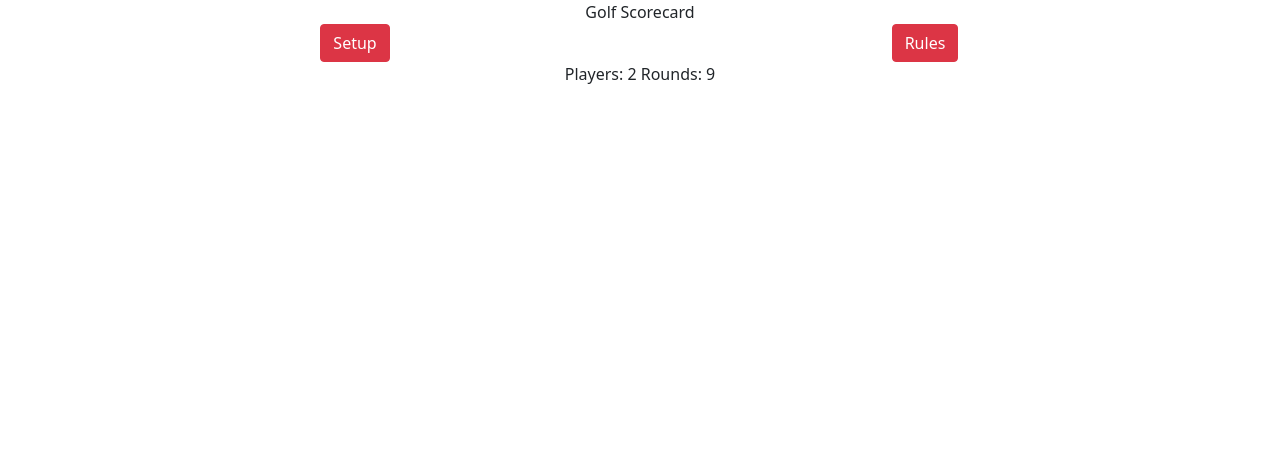
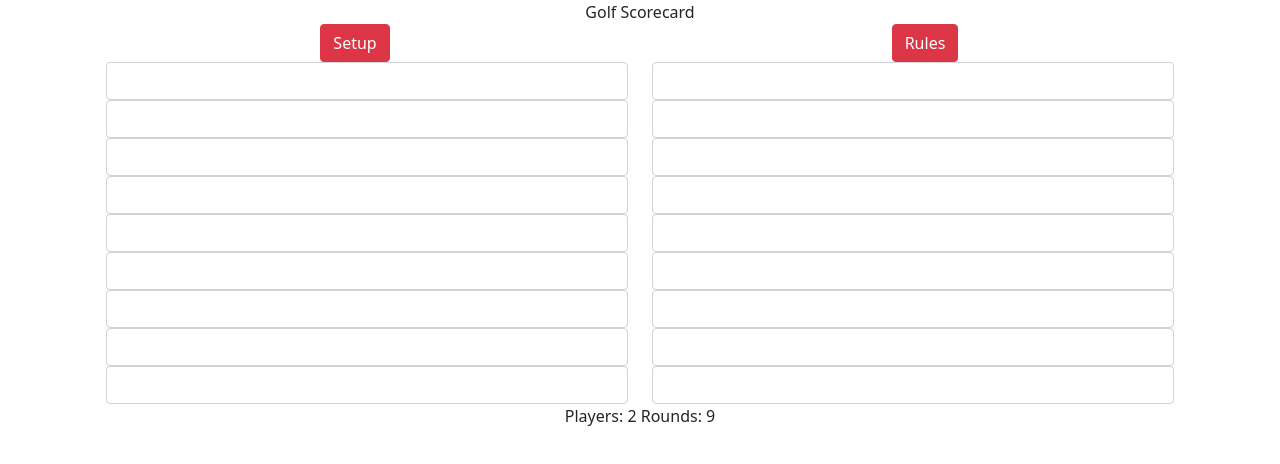
Before and after one commit to cpaj2013/golf-scorecard, a React (Create React App) app in the folder client/: page / in a window 1280 px wide. Shown: the top 464 px of the page. Built offline with nearby package versions, Linux system fonts and the light colour scheme.

Commit message:
outputs text boxes

```diff
--- a/client/src/components/Scorecard.js
+++ b/client/src/components/Scorecard.js
@@ -5,12 +5,55 @@
  *  Scorecard component that allows users to enter their score
  *
  * */
-import React, { Component } from 'react';
+import React, { Component, ScrollView } from 'react';
+import {
+    Button,
+    Container,
+    Row,
+    Col,
+    Form,
+    FormGroup,
+    InputGroup,
+    Label,
+    Input
+} from 'reactstrap';
 
 const Scorecard = (props) => {
+    var playerInputs = [];
+    var roundInputs = [];
+
+    for (let i = 1; i <= props.settings[0]; i++) {
+        for (let j = 1; j <= props.settings[1]; j++) {
+            roundInputs.push(
+                <Input name={`player${i}-round${j}`} />
+            )
+        }
+        playerInputs.push(<Col> {roundInputs} </Col>);
+        roundInputs = [];
+    }
+
+    function outputPlayerInputs(inputs) {
+        return (
+            <Col> {inputs} </Col>
+            )
+    }
+
+    function outputInputs() {
+        /*for (let i = 0; i < props.settings[0]; i++) {
+            outputPlayerInputs(playerInputs[i]);
+        }*/
+        return (playerInputs);
+    }
+
     return (
         <div>
-            Players: {props.settings[0]} Rounds: {props.settings[1]}
+            <Container>
+
+                <Row>
+                    {playerInputs}
+                </Row>
+                 Players: {props.settings[0]} Rounds: {props.settings[1]}
+            </Container>
         </div>
     );
 }
--- a/client/src/components/SetupModal.js
+++ b/client/src/components/SetupModal.js
@@ -57,7 +57,7 @@ const SetupModal = (props) => {
                                 <option>9</option>
                                 <option>18</option>
                             </Input>
-                        </FormGroup>
+                         </FormGroup>
                     </Form>
                 </ModalBody>
                 <ModalFooter>
```
